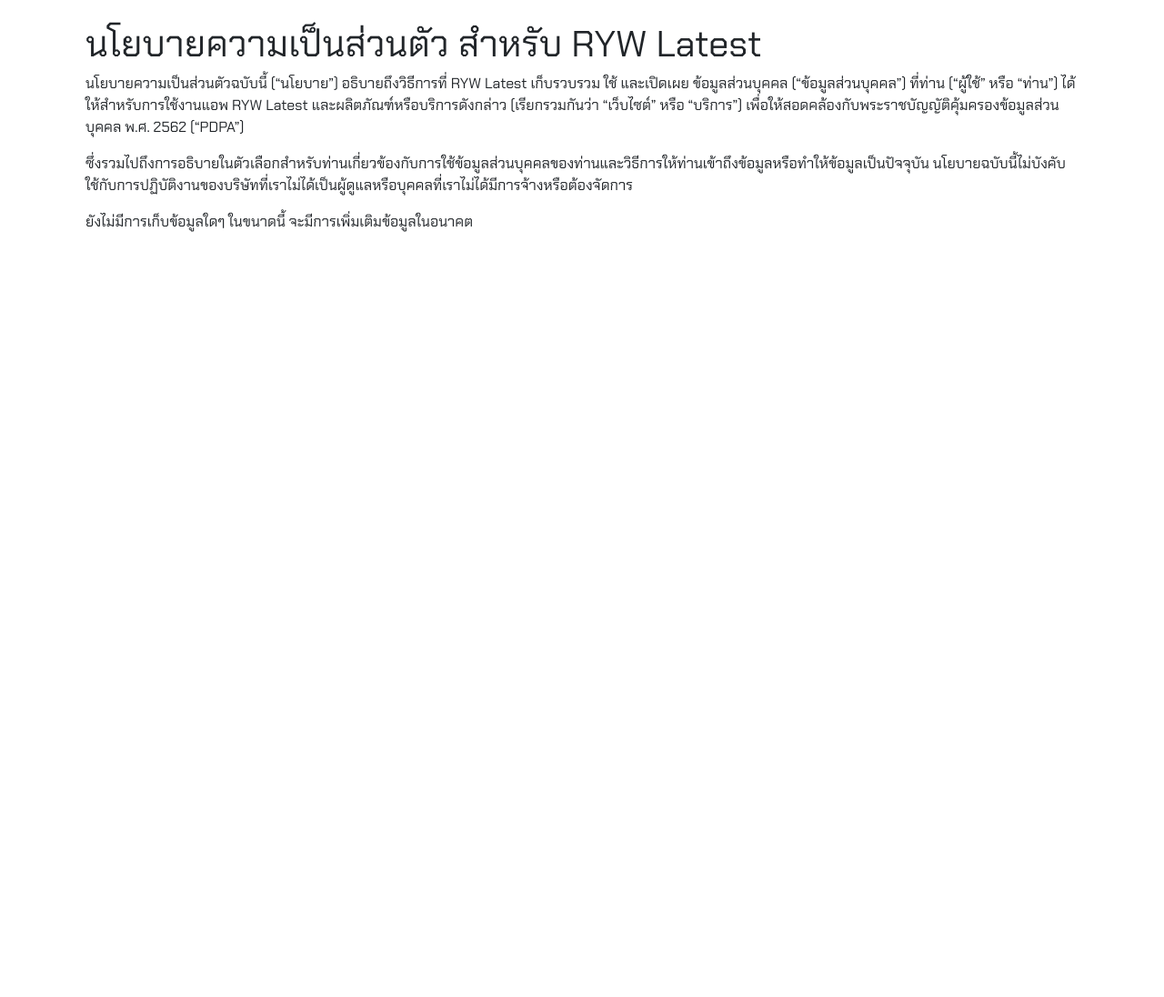
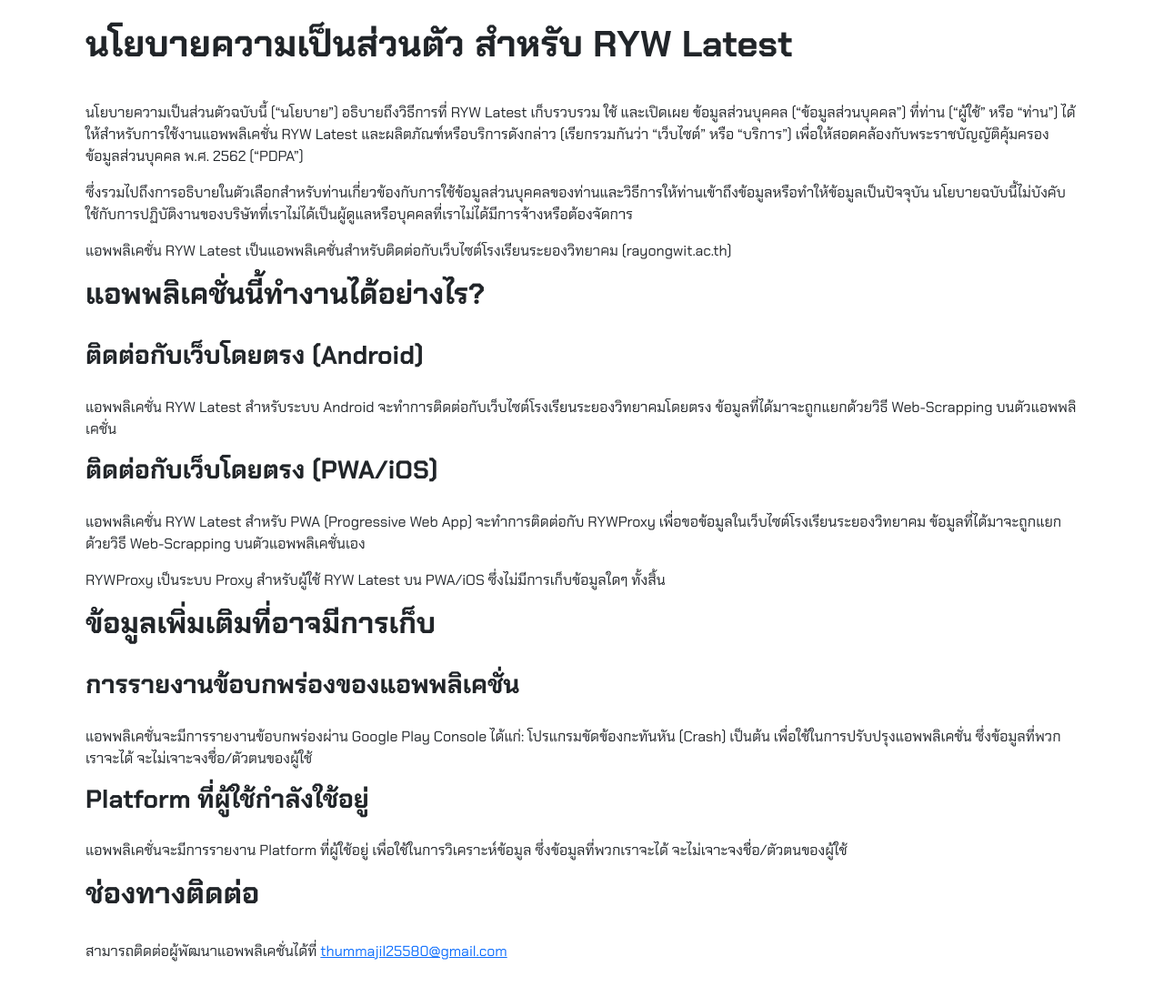
Before and after one commit to SK-Fast/rywl-static, a website: page public/legal/privacy/index.html in a window 1280 px wide. Shown: the whole page at 91% size. Before the commit the page ends 800 px from the top, so only its background shows below. Drawn offline with nearby package versions, Linux system fonts and the light colour scheme.

Commit message:
privacy update

```diff
--- a/public/legal/privacy/index.html
+++ b/public/legal/privacy/index.html
@@ -9,7 +9,7 @@
 
     <link rel="preconnect" href="https://fonts.googleapis.com">
     <link rel="preconnect" href="https://fonts.gstatic.com" crossorigin>
-    <link href="https://fonts.googleapis.com/css2?family=Chakra+Petch&display=swap" rel="stylesheet">
+    <link href="https://fonts.googleapis.com/css2?family=Chakra+Petch:wght@400;500;600;700&display=swap" rel="stylesheet">
 
     <link href="https://cdn.jsdelivr.net/npm/bootstrap@5.3.0/dist/css/bootstrap.min.css" rel="stylesheet"
         integrity="sha384-9ndCyUaIbzAi2FUVXJi0CjmCapSmO7SnpJef0486qhLnuZ2cdeRhO02iuK6FUUVM" crossorigin="anonymous">
@@ -18,6 +18,11 @@
         body {
             font-family: 'Chakra Petch', sans-serif;
         }
+
+        h1, h2, h3 {
+            margin-bottom: 1em;
+            font-weight: bold;
+        }
     </style>
 </head>
 
@@ -25,14 +30,38 @@
     <h1>นโยบายความเป็นส่วนตัว สำหรับ RYW Latest</h1>
 
     <p>นโยบายความเป็นส่วนตัวฉบับนี้ (“นโยบาย”) อธิบายถึงวิธีการที่ RYW Latest เก็บรวบรวม ใช้ และเปิดเผย ข้อมูลส่วนบุคคล
-        (“ข้อมูลส่วนบุคคล”) ที่ท่าน (“ผู้ใช้” หรือ “ท่าน”) ได้ให้สำหรับการใช้งานแอพ RYW Latest
+        (“ข้อมูลส่วนบุคคล”) ที่ท่าน (“ผู้ใช้” หรือ “ท่าน”) ได้ให้สำหรับการใช้งานแอพพลิเคชั่น RYW Latest
         และผลิตภัณฑ์หรือบริการดังกล่าว (เรียกรวมกันว่า “เว็บไซต์” หรือ “บริการ”)
         เพื่อให้สอดคล้องกับพระราชบัญญัติคุ้มครองข้อมูลส่วนบุคคล พ.ศ. 2562 (“PDPA”)</p>
     <p>ซึ่งรวมไปถึงการอธิบายในตัวเลือกสำหรับท่านเกี่ยวข้องกับการใช้ข้อมูลส่วนบุคคลของท่านและวิธีการให้ท่านเข้าถึงข้อมูลหรือทำให้ข้อมูลเป็นปัจจุบัน
         นโยบายฉบับนี้ไม่บังคับใช้กับการปฏิบัติงานของบริษัทที่เราไม่ได้เป็นผู้ดูแลหรือบุคคลที่เราไม่ได้มีการจ้างหรือต้องจัดการ
     </p>
 
-    <p>ยังไม่มีการเก็บข้อมูลใดๆ ในขนาดนี้ จะมีการเพิ่มเติมข้อมูลในอนาคต</p>
+    <p>แอพพลิเคชั่น RYW Latest เป็นแอพพลิเคชั่นสำหรับติดต่อกับเว็บไซต์โรงเรียนระยองวิทยาคม (rayongwit.ac.th)</p>
+
+    <h2>แอพพลิเคชั่นนี้ทำงานได้อย่างไร?</h2>
+
+    <h3>ติดต่อกับเว็บโดยตรง (Android)</h3>
+
+    <p>แอพพลิเคชั่น RYW Latest สำหรับระบบ Android จะทำการติดต่อกับเว็บไซต์โรงเรียนระยองวิทยาคมโดยตรง ข้อมูลที่ได้มาจะถูกแยกด้วยวิธี Web-Scrapping บนตัวแอพพลิเคชั่น</p>
+
+    <h3>ติดต่อกับเว็บโดยตรง (PWA/iOS)</h3>
+
+    <p>แอพพลิเคชั่น RYW Latest สำหรับ PWA (Progressive Web App) จะทำการติดต่อกับ RYWProxy เพื่อขอข้อมูลในเว็บไซต์โรงเรียนระยองวิทยาคม ข้อมูลที่ได้มาจะถูกแยกด้วยวิธี Web-Scrapping บนตัวแอพพลิเคชั่นเอง</p>
+
+    <p>RYWProxy เป็นระบบ Proxy สำหรับผู้ใช้ RYW Latest บน PWA/iOS ซึ่งไม่มีการเก็บข้อมูลใดๆ ทั้งสิ้น</p>
+
+    <h2>ข้อมูลเพิ่มเติมที่อาจมีการเก็บ</h2>
+
+    <h3>การรายงานข้อบกพร่องของแอพพลิเคชั่น</h3>
+    <p>แอพพลิเคชั่นจะมีการรายงานข้อบกพร่องผ่าน Google Play Console ได้แก่: โปรแกรมขัดข้องกะทันหัน (Crash) เป็นต้น เพื่อใช้ในการปรับปรุงแอพพลิเคชั่น ซึ่งข้อมูลที่พวกเราจะได้ จะไม่เจาะจงชื่อ/ตัวตนของผู้ใช้</p>
+
+    <h3>Platform ที่ผู้ใช้กำลังใช้อยู่</h3>
+    <p>แอพพลิเคชั่นจะมีการรายงาน Platform ที่ผู้ใช้อยู่ เพื่อใช้ในการวิเคราะห์ข้อมูล ซึ่งข้อมูลที่พวกเราจะได้ จะไม่เจาะจงชื่อ/ตัวตนของผู้ใช้</p>
+
+    <h2>ช่องทางติดต่อ</h2>
+    <p>สามารถติดต่อผู้พัฒนาแอพพลิเคชั่นได้ที่ <a href="mailto:thummajil25580@gmail.com">thummajil25580@gmail.com</a></p>
+
 
     <script src="https://unpkg.com/feather-icons"></script>
     <script src="https://cdn.jsdelivr.net/npm/bootstrap@5.3.0/dist/js/bootstrap.bundle.min.js"
```
Also changed, not shown: public/app/changelogs-pwa.md (added), public/app/update-splash-pwa.png (added).
